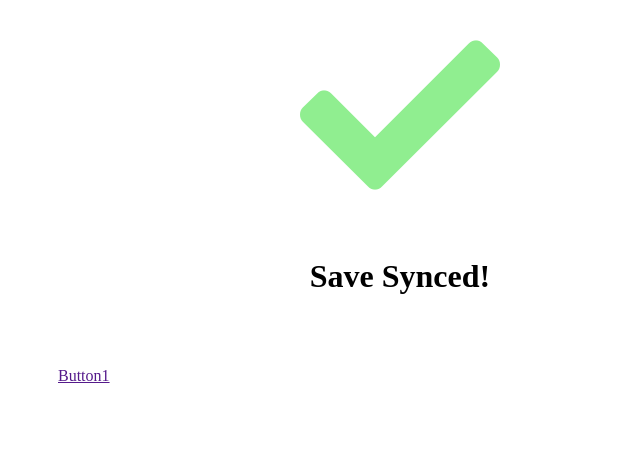
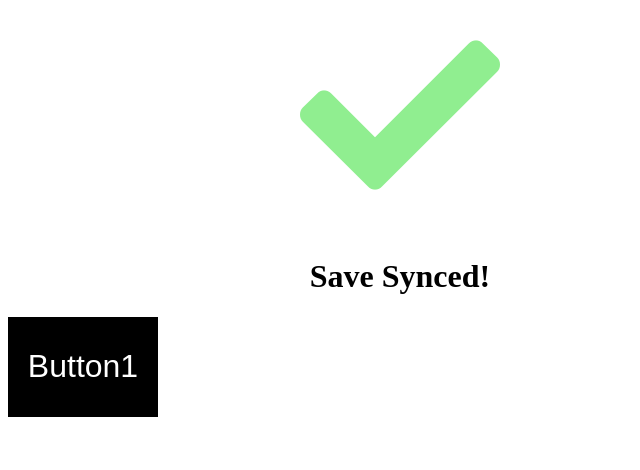
Before and after one commit to Paoda/save-sync-js, an Electron app: page src/renderer/index.html in a window 800 px wide. Shown: the whole page, without its empty margins (0-640 px from the left). Drawn offline with Linux system fonts and the light colour scheme.

Commit message:
Modified button styles

```diff
--- a/src/renderer/index.css
+++ b/src/renderer/index.css
@@ -8,10 +8,12 @@ h1 {
     text-align:center;
 }
 
-.butt {
-    height: 50px;
-    width: 75px;
-    padding: 50px;
-    border: 5px;
-    border-color: black;
+.button {
+    height: 100px;
+    width: 150px;
+    background-color: black;
+    color: white;
+    text-align: center;
+    border: none;
+    font-size: 24pt;
 }
--- a/src/renderer/index.html
+++ b/src/renderer/index.html
@@ -2,14 +2,12 @@
 <html>
   <head>
     <meta charset="UTF-8">
-    <title>Hello World!</title>
+    <title>SaveSync</title>
     <link rel="stylesheet" href="../../node_modules/@fortawesome/fontawesome-free/css/all.min.css">
     <link rel="stylesheet" href="index.css">
   </head>
   <body>
     <div class="checkcont"> <i class="fas fa-check"></i> </div>
     <h1>Save Synced!</h1>
-    <div class="butt">
-      <a href>Button1</a>
-    </div>
+    <button class="button">Button1</button>
 </html>
```
